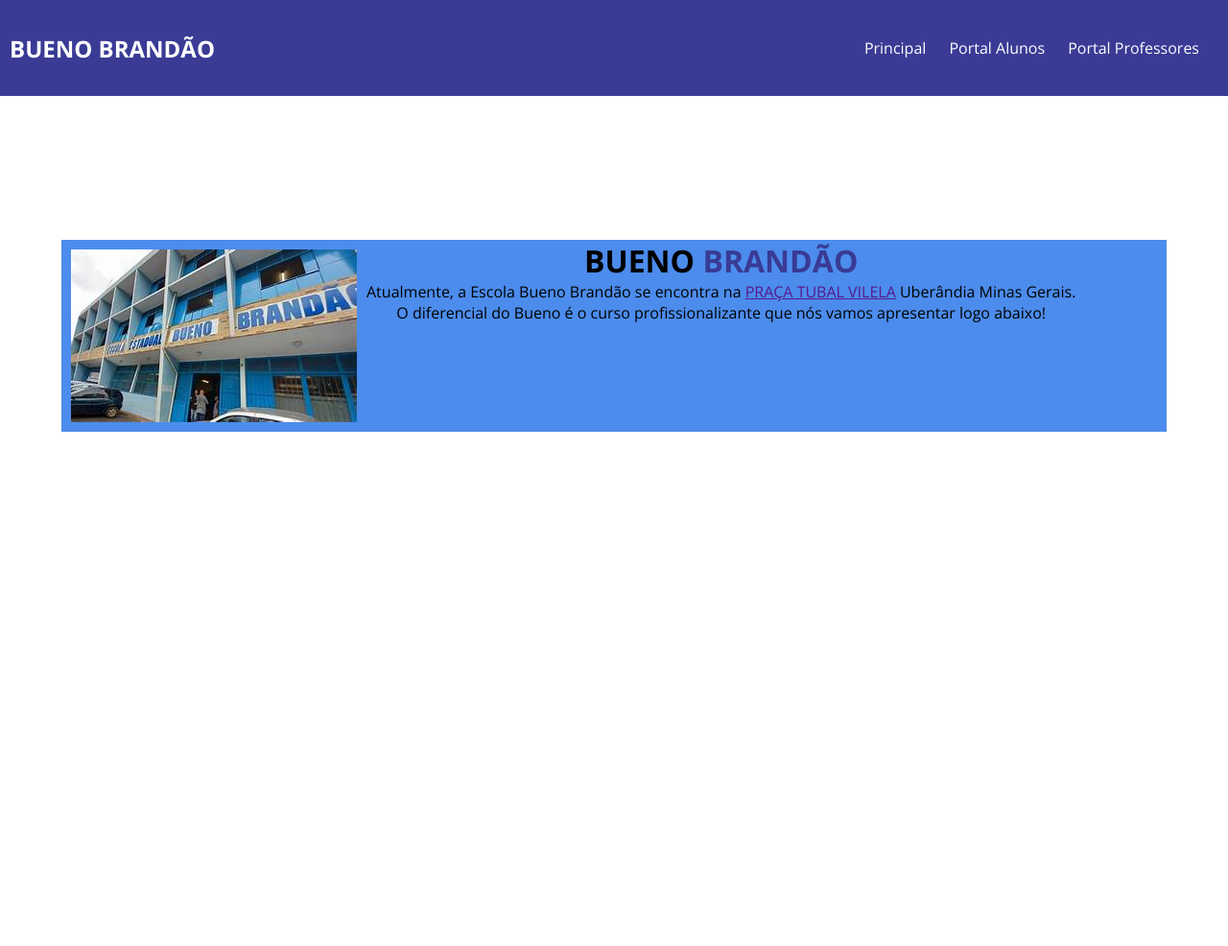
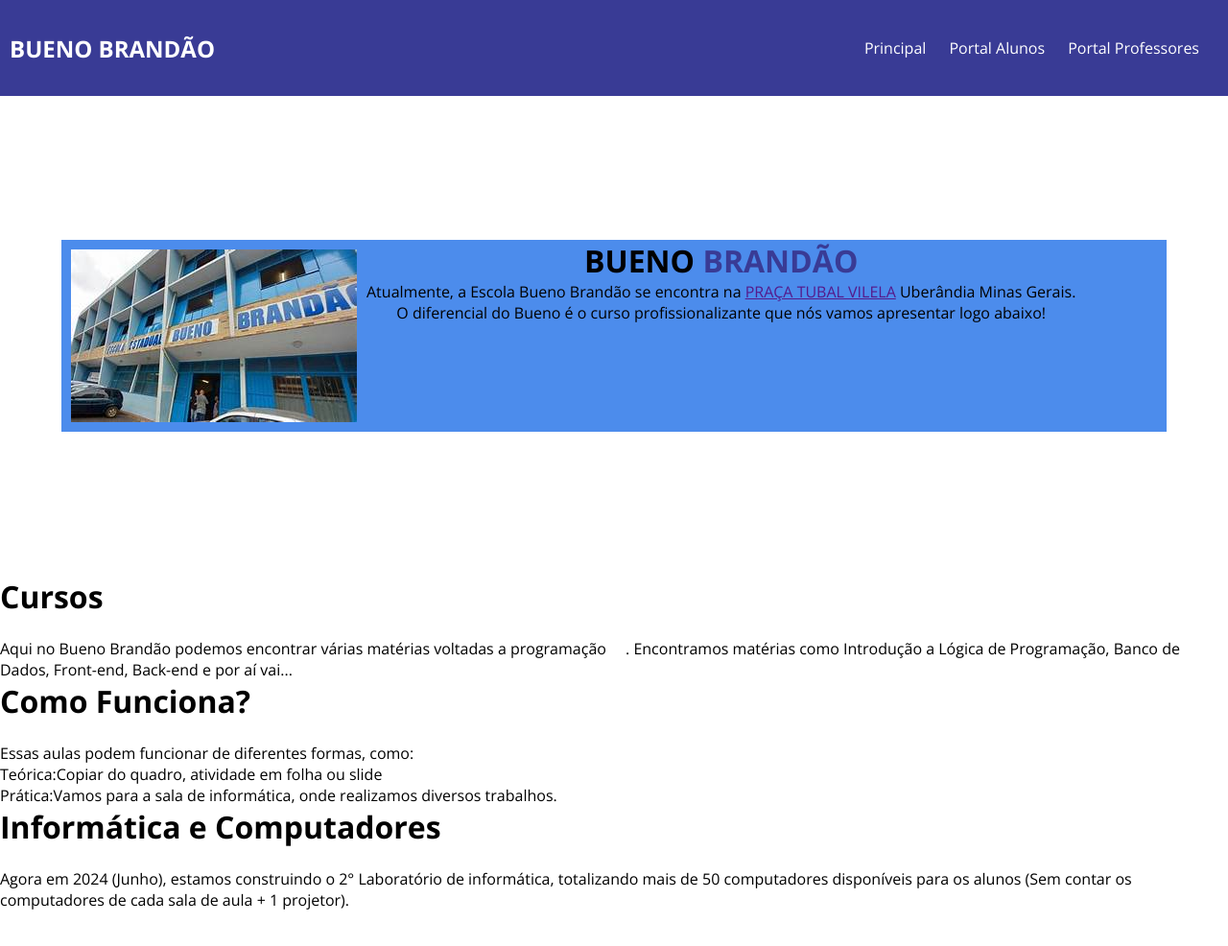
Before and after one commit to ProgYoseph/EE.BuenoBrand-o, a plain HTML site: page index.html in a window 1280 px wide. Shown: the top 986 px of the page at 96% size. Drawn offline with nearby package versions, Linux system fonts and the light colour scheme.

Commit message:
Upload dia 14/06

```diff
--- a/index.html
+++ b/index.html
@@ -32,13 +32,31 @@
             O diferencial do Bueno é o curso profissionalizante que nós vamos apresentar logo abaixo!<br>
             </p>
             <p class="text2">
-                <br>
+
             </p>
         </div>
     </div>
 
-    <div class="info2">
-
+    <div class="cursos">
+        <div class="p1c carta"> <!--Parte 1 da Cartas/Cards-->
+            <h1>Cursos</h1> <br>
+            <p>Aqui no Bueno Brandão podemos encontrar várias matérias voltadas a programação <span class="mdi mdi-laptop"></span>.
+            Encontramos matérias como Introdução a Lógica de Programação, Banco de Dados, Front-end, Back-end e por aí vai...
+            </p>
+        </div>
+        <div class="p2c carta">
+            <h1>Como Funciona?</h1> <br>
+            <p>Essas aulas podem funcionar de diferentes formas, como:<br>Teórica:Copiar do quadro, atividade em folha ou slide
+            <br>Prática:Vamos para a sala de informática, onde realizamos diversos trabalhos.
+            </p>
+        </div>
+        <div class="p3c carta">
+            <h1>Informática e Computadores</h1> <br>
+            <p>Agora em 2024 (Junho), estamos construindo o 2° Laboratório de informática, totalizando mais de
+                50 computadores disponíveis para os alunos (Sem contar os computadores de cada sala de aula +
+                1 projetor).
+            </p>
+        </div>
     </div>
 
     <div class="info3">
```
